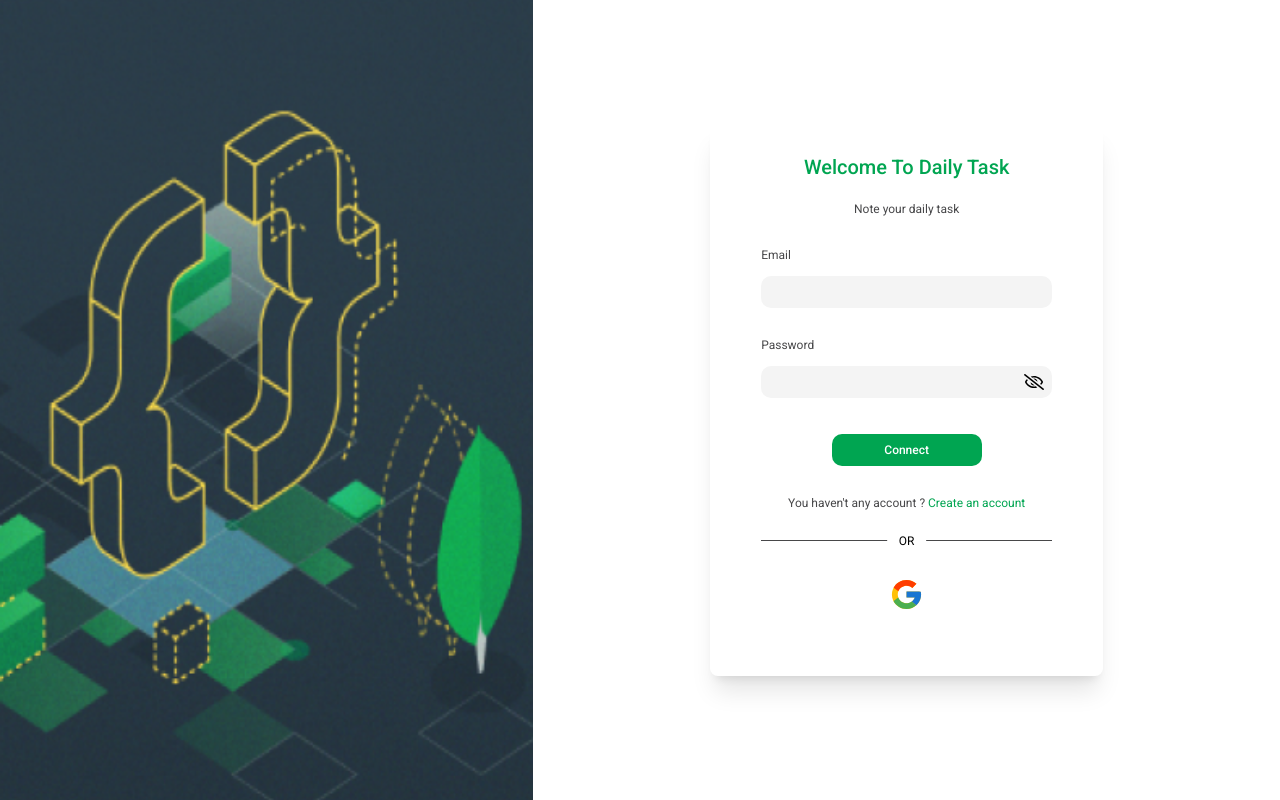
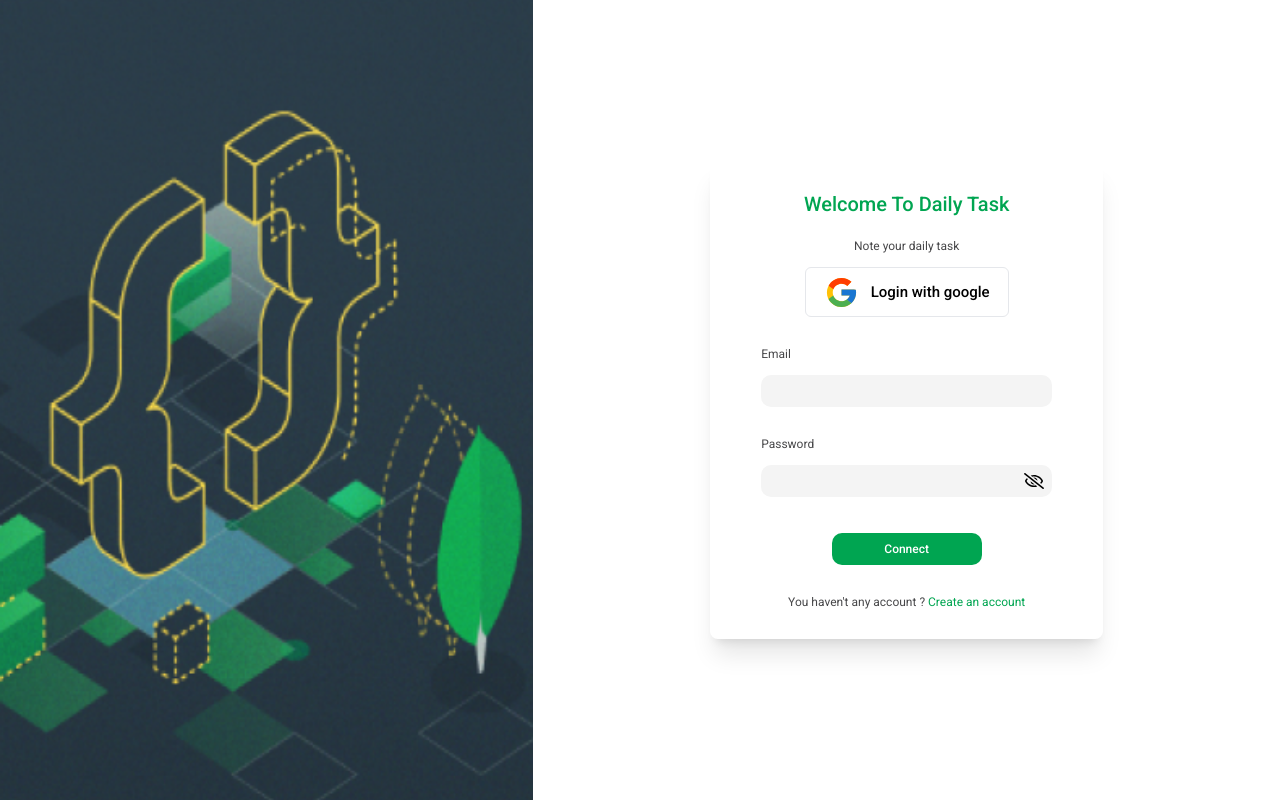
Before and after one commit to rameem2003/daily-task-app-web, a React (Vite) app: page /login in a window 1280 px wide. Built offline with nearby package versions, Linux system fonts and the light colour scheme; no server answers; the database is empty.

Commit message:
version 1.2.0 update

```diff
--- a/src/components/Title.jsx
+++ b/src/components/Title.jsx
@@ -7,7 +7,7 @@ const Title = () => {
         <img className=" w-[50px] h-[50px]" src="/icon.png" alt="" />
         <h1 className=" font-roboto font-semibold text-white text-2xl">
           Daily Task{" "}
-          <span className=" text-gray-300 text-[15px] italic"> v1.1.5</span>
+          <span className=" text-gray-300 text-[15px] italic"> v1.2.0</span>
         </h1>
       </div>
     </div>
--- a/src/pages/Login.jsx
+++ b/src/pages/Login.jsx
@@ -1,4 +1,4 @@
-import React, { useEffect, useState } from "react";
+import React, { useState } from "react";
 import image from "../assets/Image.png";
 import { auth, database } from "../Firebase";
 import {
@@ -6,9 +6,10 @@ import {
   signInWithPopup,
   GoogleAuthProvider,
 } from "firebase/auth";
-import { onValue, ref } from "firebase/database";
 import { Link, useNavigate } from "react-router-dom";
 import { FaRegEye, FaRegEyeSlash } from "react-icons/fa";
+import { BiLogoFacebookCircle } from "react-icons/bi";
+import { IoLogoApple } from "react-icons/io";
 import { FcGoogle } from "react-icons/fc";
 import { ThreeDots } from "react-loader-spinner";
 import { ToastContainer, toast } from "react-toastify";
@@ -24,19 +25,6 @@ const Login = () => {
   const [passwordError, setPasswordError] = useState(false);
   const [toggle, setToggle] = useState(false);
   const [authLoading, setAuthLoading] = useState(false);
-  const [checkUser, setCheckUser] = useState([]);
-
-  useEffect(() => {
-    const starCountRef = ref(database, "users/");
-    onValue(starCountRef, async (snapshot) => {
-      let arr = [];
-      snapshot.forEach((item) => {
-        arr.push(item.val());
-      });
-
-      setCheckUser(arr);
-    });
-  }, []);
 
   const handleLogin = async (e) => {
     e.preventDefault();
@@ -96,18 +84,15 @@ const Login = () => {
     }
   };
 
-  const handleGoogleAuth = async () => {
-    await signInWithPopup(auth, provider)
-      .then(async (result) => {
+  const handleGoogleAuth = (e) => {
+    e.preventDefault();
+    signInWithPopup(auth, provider)
+      .then((result) => {
         // This gives you a Google Access Token. You can use it to access the Google API.
         const credential = GoogleAuthProvider.credentialFromResult(result);
         const token = credential.accessToken;
         // The signed-in user info.
         const user = result.user;
-
-        let notMatch = checkUser.filter((dUser) => dUser.id == user.uid);
-
-        console.log(notMatch);
 
         toast.success("Login Success", {
           position: "top-center",
@@ -122,51 +107,13 @@ const Login = () => {
         setTimeout(() => {
           navigate("/");
         }, 3000);
-
-        // if (notMatch.length != 0) {
-        //   toast.success("Login Success", {
-        //     position: "top-center",
-        //     autoClose: 5000,
-        //     hideProgressBar: false,
-        //     closeOnClick: true,
-        //     pauseOnHover: true,
-        //     draggable: true,
-        //     progress: undefined,
-        //     theme: "colored",
-        //   });
-
-        //   setTimeout(() => {
-        //     navigate("/");
-        //   }, 3000);
-        // } else {
-        //   await set(ref(database, "users/" + user.uid), {
-        //     id: user.uid,
-        //     fullname: user.displayName,
-        //     email: user.email,
-        //     photo: user.photoURL,
-        //   });
-
-        //   toast.success("New User Register Success", {
-        //     position: "top-center",
-        //     autoClose: 5000,
-        //     hideProgressBar: false,
-        //     closeOnClick: true,
-        //     pauseOnHover: true,
-        //     draggable: true,
-        //     progress: undefined,
-        //     theme: "colored",
-        //   });
-
-        //   setTimeout(() => {
-        //     navigate("/");
-        //   }, 3000);
-        // }
       })
       .catch((error) => {
         // Handle Errors here.
         const errorCode = error.code;
         const errorMessage = error.message;
         const email = error.customData.email;
+
         const credential = GoogleAuthProvider.credentialFromError(error);
         console.log(errorCode);
 
@@ -202,6 +149,17 @@ const Login = () => {
           <p className=" font-roboto font-normal text-center text-[12px] text-secondary mt-[18px]">
             Note your daily task
           </p>
+
+          <button
+            onClick={handleGoogleAuth}
+            className=" w-[70%] h-[50px] mx-auto my-3 flex items-center justify-center gap-3 border-[1.5px] border-gray-200 rounded-md"
+          >
+            <FcGoogle size={35} className=" cursor-pointer" />
+
+            <h3 className=" font-roboto font-medium text-[15px]">
+              Login with google
+            </h3>
+          </button>
 
           <div className="mt-7">
             <label
@@ -299,24 +257,24 @@ const Login = () => {
             </Link>
           </p>
 
-          <div className=" mt-7 relative">
+          <div className=" mt-7 relative hidden">
             <span className=" font-roboto font-normal text-[12px] absolute top-[50%] left-[50%] translate-y-[-50%] translate-x-[-50%] bg-white px-3">
               OR
             </span>
             <div className="w-full h-[1px] bg-secondary"></div>
           </div>
 
-          <div className="my-9 flex items-center justify-center gap-3">
+          <div className="my-9 hidden items-center justify-center gap-3">
             <FcGoogle
               onClick={handleGoogleAuth}
               size={35}
               className=" cursor-pointer"
             />
-            {/* <BiLogoFacebookCircle
+            <BiLogoFacebookCircle
               size={35}
               className=" text-blue-600 cursor-pointer"
             />
-            <IoLogoApple size={35} className=" cursor-pointer" /> */}
+            <IoLogoApple size={35} className=" cursor-pointer" />
           </div>
         </form>
       </div>
--- a/src/pages/Register.jsx
+++ b/src/pages/Register.jsx
@@ -1,4 +1,5 @@
 import React, { useState } from "react";
+import image from "../assets/Image.png";
 import { auth, database } from "../Firebase";
 import {
   createUserWithEmailAndPassword,
@@ -7,7 +8,6 @@ import {
   GoogleAuthProvider,
 } from "firebase/auth";
 import { ref, set } from "firebase/database";
-import image from "../assets/Image.png";
 import { Link, useNavigate } from "react-router-dom";
 import { FcGoogle } from "react-icons/fc";
 import { BiLogoFacebookCircle } from "react-icons/bi";
```
